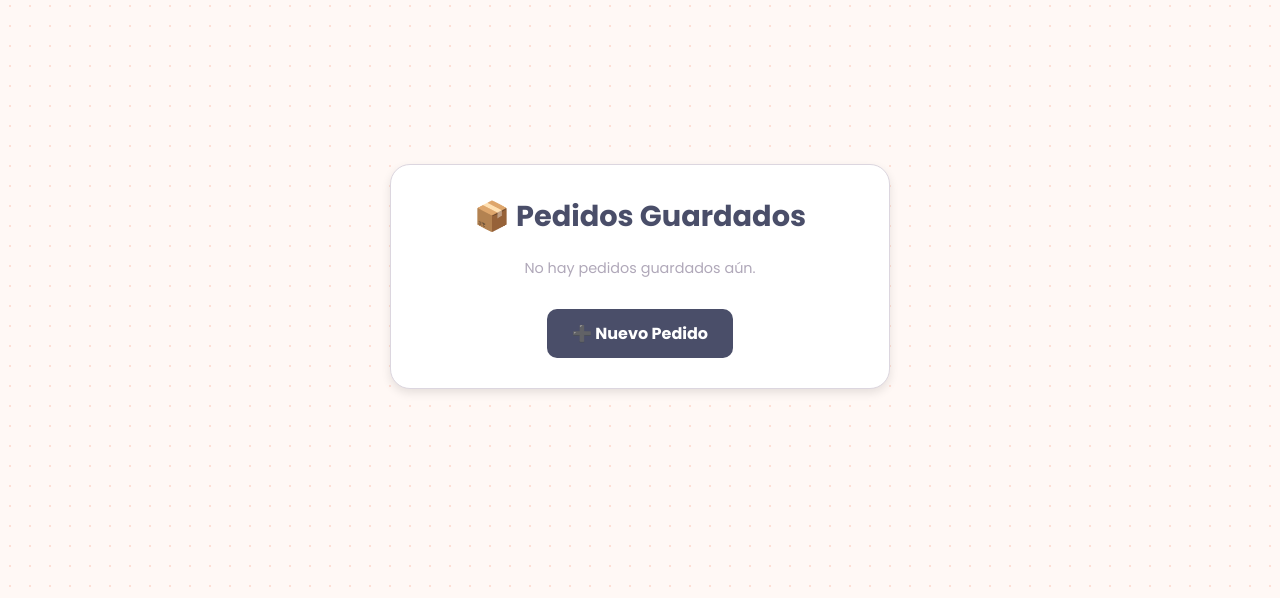
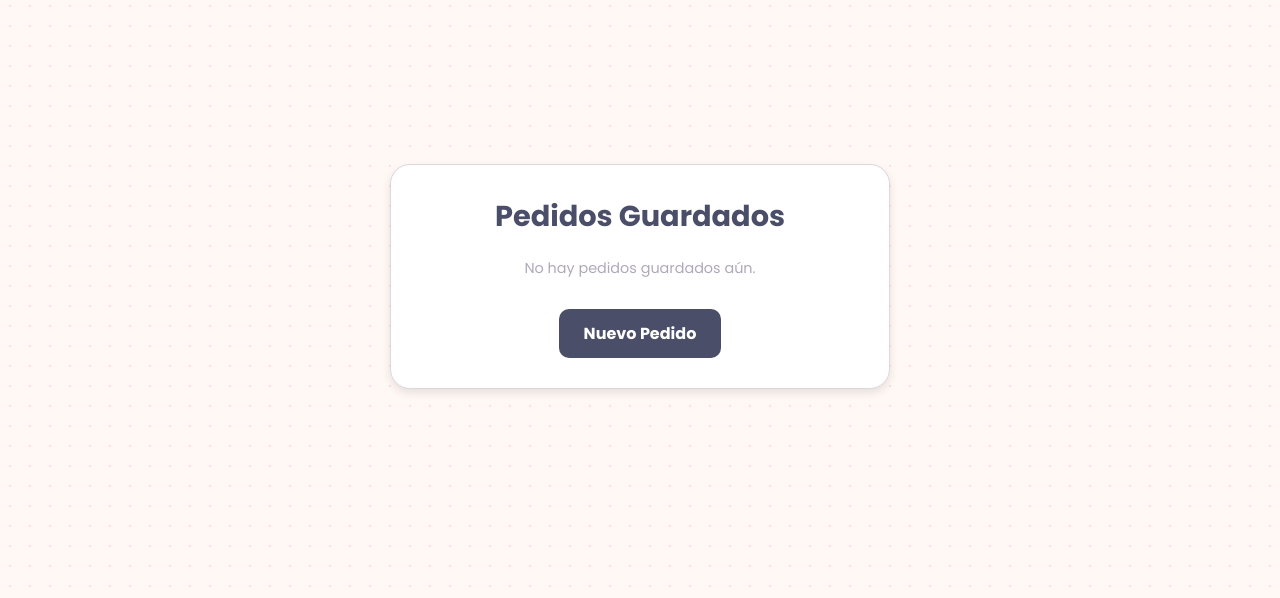
Before and after one commit to Usuario12qwas/Tienda-Python, a Flask app: page /panel in a window 1280 px wide. Shown: the part 144-742 px from the top of the page. Run offline with Flask 3, Linux system fonts and the light colour scheme.

Commit message:
Update panel.html

```diff
--- a/templates/panel.html
+++ b/templates/panel.html
@@ -20,7 +20,7 @@
 
     <div class="main-container">
         <div style="background: white; padding: 30px; border-radius: 20px; width: 100%; max-width: 500px; border: 1px solid #dcd6df; box-shadow: 0 4px 10px rgba(0,0,0,0.1);">
-            <h1 style="color: #4a4e69; text-align: center; margin-bottom: 20px;">📦 Pedidos Guardados</h1>
+            <h1 style="color: #4a4e69; text-align: center; margin-bottom: 20px;">Pedidos Guardados</h1>
 
             <ul style="list-style: none; padding: 0;">
                 {% for pedido in pedidos %}
@@ -35,7 +35,7 @@
             </ul>
 
             <div style="text-align: center; margin-top: 30px;">
-                <a href="/preencargo" style="display: inline-block; padding: 12px 25px; background: #4a4e69; color: white; text-decoration: none; border-radius: 10px; font-weight: bold;">➕ Nuevo Pedido</a>
+                <a href="/preencargo" style="display: inline-block; padding: 12px 25px; background: #4a4e69; color: white; text-decoration: none; border-radius: 10px; font-weight: bold;">Nuevo Pedido</a>
             </div>
         </div>
     </div>
```
